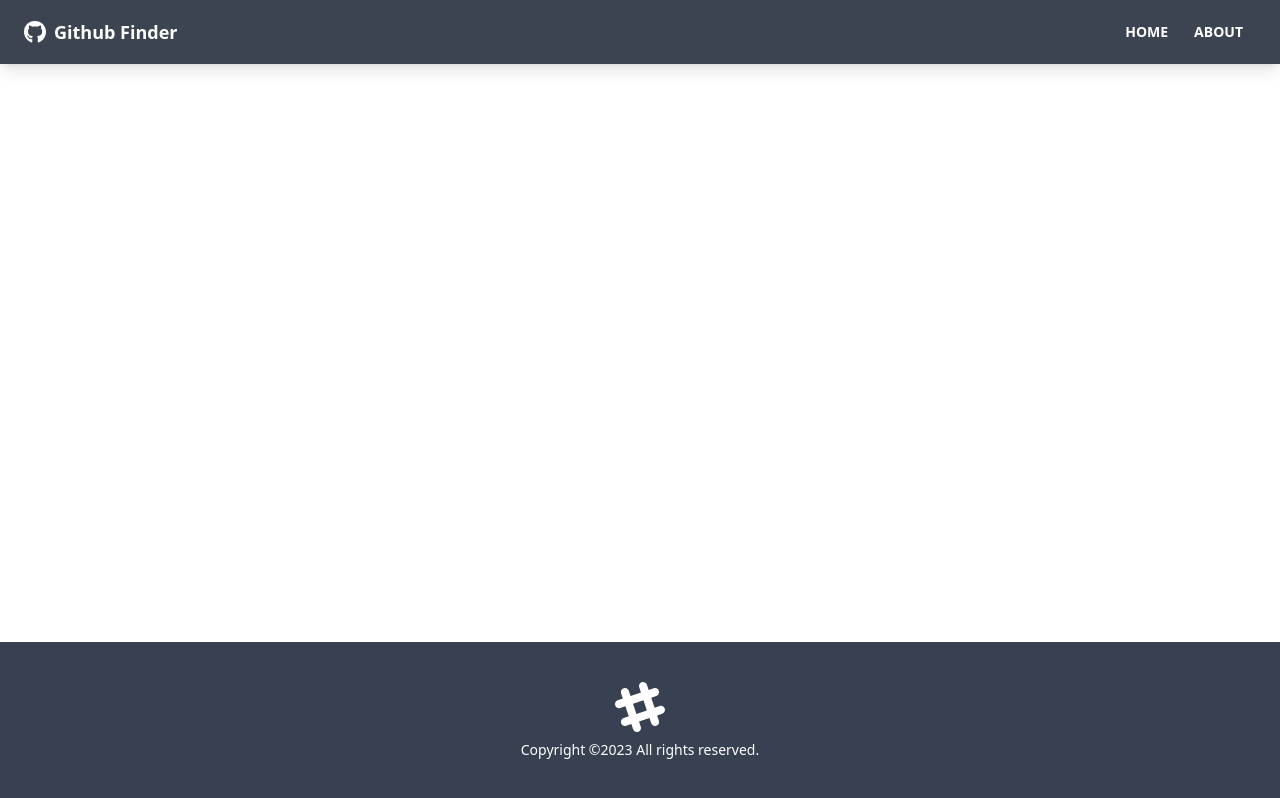
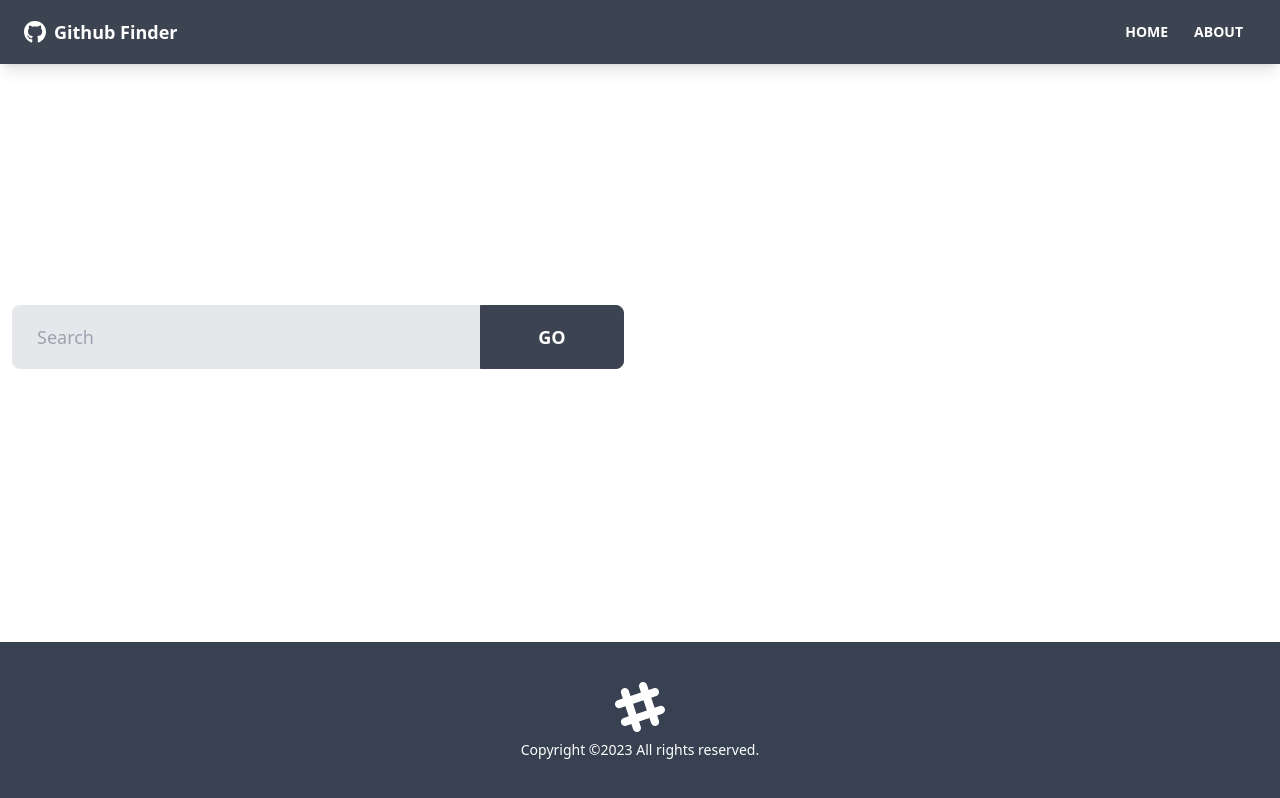
Before and after one commit to vermarahul86/github-finder-app, a React (Create React App) app: page / in a window 1280 px wide. Built offline with nearby package versions, Linux system fonts and the light colour scheme.

Commit message:
56.Search User Component.

```diff
--- /dev/null
+++ b/src/components/users/UserSearch.jsx
@@ -0,0 +1,47 @@
+import { useState, useContext } from 'react'
+import GithubContext from '../../context/github/GithubContext'
+import React from 'react'
+
+function UserSearch() {
+
+    const[text, setText] = useState('')
+
+    const {users} = useContext(GithubContext)
+
+    const handleChange = (e) =>  setText(e.target.value)
+
+    const handleSubmit = (e) => {
+        e.preventDefault()
+        if(text === ''){
+            alert('Hello there..!!')
+        }else{
+            //to do userSearch.
+            setText('')
+        }
+    }
+  return (
+    <div className='grid grid-cols-1 xl:grid-cols-2 lg:grid-cols-2 md:grid-cols-2
+    mb-8 gap-8'>
+      <div>
+        <form onSubmit={handleSubmit}>
+            <div className="form-control">
+                <div className="relative">
+                    <input type="text" className="w-full pr-40 bg-gray-200 input input-lg text-black"
+                    placeholder='Search' value={text}
+                    onChange={handleChange}/>
+                    <button type='submit' className="absolute top-0 right-0 rounded-l-none w-36 btn btn-lg">Go</button>
+                </div>
+            </div>
+        </form>
+      </div>
+      {users.length > 0 && (
+        <div>
+        <button className="btn-ghost btn-lg">Clear</button>
+      </div>
+      )}
+
+    </div>
+  )
+}
+
+export default UserSearch
--- a/src/pages/Home.jsx
+++ b/src/pages/Home.jsx
@@ -1,9 +1,11 @@
 import React from 'react'
 import UserResults from '../components/users/UserResults'
+import UserSearch from '../components/users/UserSearch'
 
 function Home() {
   return (
     <div>
+      <UserSearch/>
       <UserResults/>
 
     </div>
```
